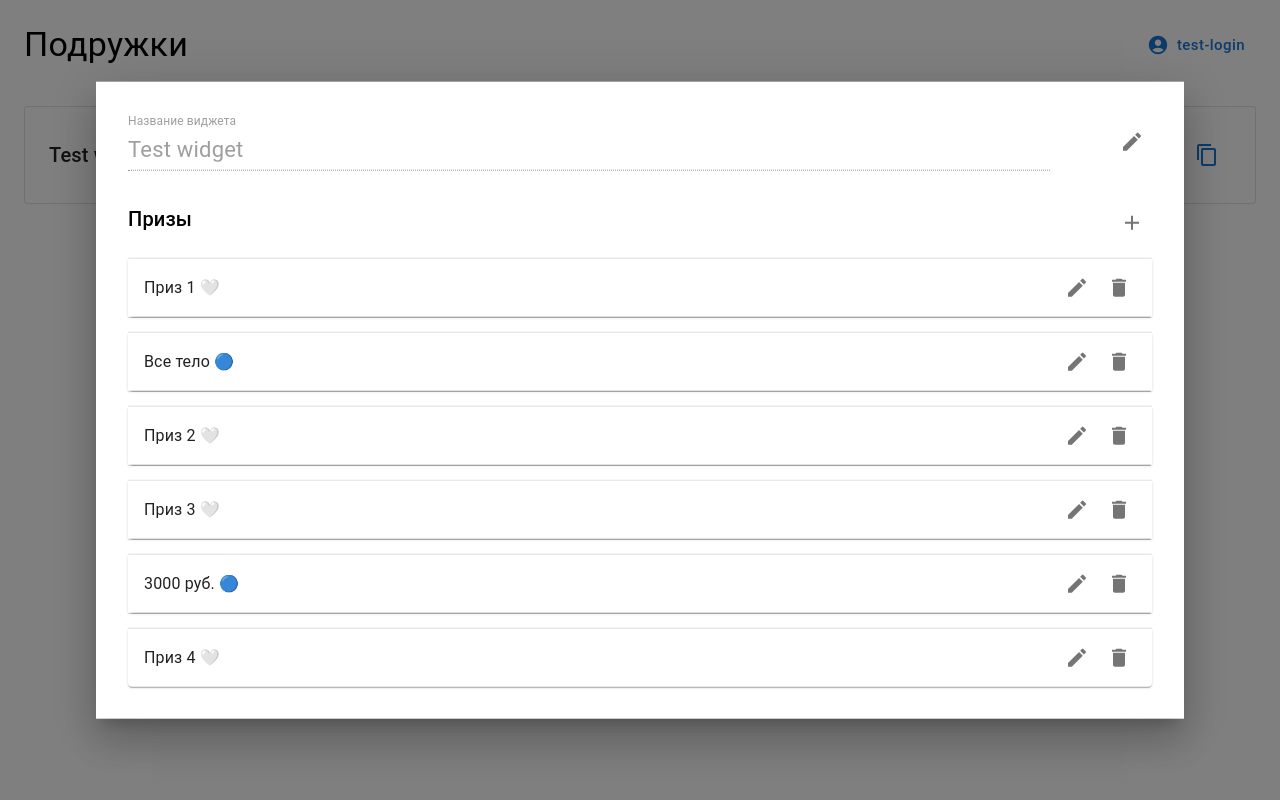
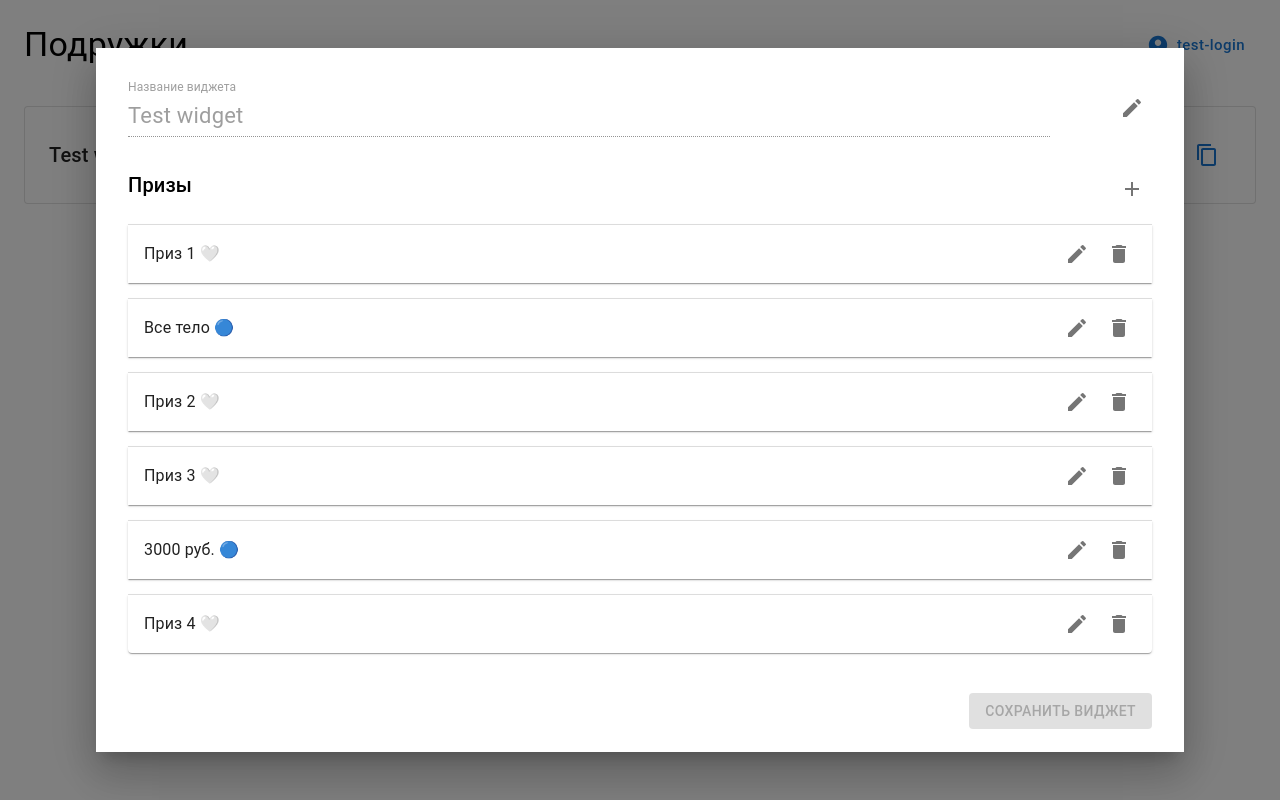
Before and after one commit to artcherenkov/furry-octo-succotash, a React (Create React App) app: page / in a window 1280 px wide. Both pictures are taken after a click on the button 1143 px from the left and 155 px from the top of the page. Built offline with nearby package versions, Linux system fonts and the light colour scheme.

Commit message:
Добавлена возможность создания виджета и редактирования его названия

```diff
--- a/src/components/App/App.tsx
+++ b/src/components/App/App.tsx
@@ -1,10 +1,19 @@
-import React from "react";
+import React, { useEffect } from "react";
 import { BrowserRouter, Route, Routes } from "react-router-dom";
 import Header from "../Header/Header";
 import Box from "@mui/material/Box";
 import MainPage from "../../pages/Main/Main";
+import { setWidgets } from "../../store/slices/app-state";
+import { WIDGET } from "../../mocks/data";
+import { useAppDispatch } from "../../store/hooks";
 
 function App() {
+  const dispatch = useAppDispatch();
+
+  useEffect(() => {
+    dispatch(setWidgets([WIDGET]));
+  }, []);
+
   return (
     <Box>
       <Header />
--- /dev/null
+++ b/src/components/WidgetForm/WidgetForm.tsx
@@ -0,0 +1,3 @@
+const WidgetForm = () => {};
+
+export default WidgetForm;
--- /dev/null
+++ b/src/components/WidgetForm/components/WidgetName.tsx
@@ -0,0 +1,50 @@
+import React from "react";
+import Box from "@mui/material/Box";
+import TextField from "@mui/material/TextField";
+import IconButton from "@mui/material/IconButton";
+import EditIcon from "@mui/icons-material/Edit";
+
+interface IWidgetNameProps {
+  value: string;
+  disabled: boolean;
+
+  onChange(evt: React.ChangeEvent): void;
+  onBlur(): void;
+  onEditClick(): void;
+}
+
+const styles = {
+  display: "flex",
+  alignItems: "center",
+  justifyContent: "space-between",
+};
+
+const WidgetName = ({
+  value,
+  onChange,
+  onBlur,
+  onEditClick,
+  disabled,
+}: IWidgetNameProps) => {
+  return (
+    <Box mb={4} sx={styles}>
+      <TextField
+        disabled={disabled}
+        sx={{ width: "90%" }}
+        value={value}
+        onChange={onChange}
+        onBlur={onBlur}
+        label="Название виджета"
+        variant="standard"
+        InputProps={{
+          style: { fontSize: 22 },
+        }}
+      />
+      <IconButton onClick={onEditClick}>
+        <EditIcon />
+      </IconButton>
+    </Box>
+  );
+};
+
+export default WidgetName;
--- a/src/components/WidgetPopup/WidgetPopup.tsx
+++ b/src/components/WidgetPopup/WidgetPopup.tsx
@@ -1,18 +1,23 @@
 import Modal from "@mui/material/Modal";
 import { useAppDispatch, useAppSelector } from "../../store/hooks";
 import {
+  createWidget,
+  editWidget,
+  selectEditingWidget,
   selectShowWidgetPopup,
   setActiveWidgetId,
+  setEditingWidget,
   toggleWidgetPopup,
 } from "../../store/slices/app-state";
 import Box from "@mui/material/Box";
-import TextField from "@mui/material/TextField";
 import Typography from "@mui/material/Typography";
 import PrizeRow from "./components/PrizeRow";
 import IconButton from "@mui/material/IconButton";
 import AddIcon from "@mui/icons-material/Add";
-import EditIcon from "@mui/icons-material/Edit";
 import { TWidget } from "../../types";
+import WidgetName from "../WidgetForm/components/WidgetName";
+import React, { useEffect, useState } from "react";
+import Button from "@mui/material/Button";
 
 const style = {
   position: "absolute" as "absolute",
@@ -26,6 +31,8 @@ const style = {
   bgcolor: "background.paper",
   boxShadow: 24,
   p: 4,
+  display: "flex",
+  flexDirection: "column",
 };
 
 interface IWidgetPopupProps {
@@ -55,39 +62,74 @@ const EMPTY_WIDGET = {
 const WidgetPopup = ({ widget }: IWidgetPopupProps) => {
   const dispatch = useAppDispatch();
   const open = useAppSelector(selectShowWidgetPopup);
+  const editingWidget = useAppSelector(selectEditingWidget);
 
-  const widgetToUse = widget || EMPTY_WIDGET;
+  const widgetToUse: TWidget | Omit<TWidget, "id"> = widget || EMPTY_WIDGET;
+
+  const [widgetName, setWidgetName] = useState(widgetToUse.name);
+  const [canEdit, setCanEdit] = useState(false);
+  const [hasWidgetChanged, setHasWidgetChanged] = useState(false);
+
+  useEffect(() => {
+    if (open) {
+      setWidgetName(widgetToUse.name);
+      setCanEdit(false);
+      setHasWidgetChanged(false);
+      dispatch(setEditingWidget(widgetToUse));
+    }
+  }, [open, widgetToUse]);
+
+  useEffect(() => {
+    setHasWidgetChanged(
+      JSON.stringify(editingWidget) !== JSON.stringify(widgetToUse)
+    );
+  }, [editingWidget, widgetToUse]);
+
+  const handleWidgetNameChange = (evt: React.ChangeEvent<HTMLInputElement>) => {
+    setWidgetName(evt.target.value);
+  };
 
   const handleClose = () => {
     dispatch(toggleWidgetPopup(false));
     dispatch(setActiveWidgetId(undefined));
+    dispatch(setEditingWidget(undefined));
+    setWidgetName("");
+    setCanEdit(false);
+  };
+
+  const onEditWidgetNameClick = () => {
+    setCanEdit(true);
+  };
+
+  const onNameInputBlur = () => {
+    if (!editingWidget) return;
+
+    dispatch(setEditingWidget({ ...editingWidget, name: widgetName }));
+  };
+
+  const onSaveWidgetClick = () => {
+    if (!editingWidget) return;
+
+    if (editingWidget.hasOwnProperty("id")) {
+      dispatch(editWidget(editingWidget as TWidget));
+    } else {
+      dispatch(createWidget({ ...editingWidget, id: "id" + Math.random() }));
+    }
+
+    dispatch(setEditingWidget(undefined));
+    dispatch(toggleWidgetPopup(false));
   };
 
   return (
     <Modal open={open} onClose={handleClose}>
       <Box sx={style}>
-        <Box
-          mb={4}
-          sx={{
-            display: "flex",
-            alignItems: "center",
-            justifyContent: "space-between",
-          }}
-        >
-          <TextField
-            disabled
-            sx={{ width: "90%" }}
-            defaultValue={widgetToUse.name}
-            label="Название виджета"
-            variant="standard"
-            InputProps={{
-              style: { fontSize: 22 },
-            }}
-          />
-          <IconButton>
-            <EditIcon />
-          </IconButton>
-        </Box>
+        <WidgetName
+          value={widgetName}
+          onChange={handleWidgetNameChange}
+          onEditClick={onEditWidgetNameClick}
+          onBlur={onNameInputBlur}
+          disabled={!canEdit}
+        />
 
         <Box mb={2} sx={{ display: "flex" }}>
           <Typography variant="h6">Призы</Typography>
@@ -99,6 +141,15 @@ const WidgetPopup = ({ widget }: IWidgetPopupProps) => {
         {widgetToUse.fields.map((f) => (
           <PrizeRow key={f.text} field={f} />
         ))}
+
+        <Button
+          disabled={!hasWidgetChanged}
+          variant="contained"
+          onClick={onSaveWidgetClick}
+          sx={{ mt: 3, alignSelf: "flex-end" }}
+        >
+          Сохранить виджет
+        </Button>
       </Box>
     </Modal>
   );
--- a/src/pages/Main/Main.tsx
+++ b/src/pages/Main/Main.tsx
@@ -2,23 +2,15 @@ import Box from "@mui/material/Box";
 import WidgetRow from "./components/WidgetRow/WidgetRow";
 import CreateWidgetButton from "./components/CreateWidgetButton/CreateWidgetButton";
 import WidgetPopup from "../../components/WidgetPopup/WidgetPopup";
-import { WIDGET } from "../../mocks/data";
-import { useEffect } from "react";
-import { useAppDispatch, useAppSelector } from "../../store/hooks";
+import { useAppSelector } from "../../store/hooks";
 import {
   selectActiveWidget,
   selectWidgets,
-  setWidgets,
 } from "../../store/slices/app-state";
 
 const MainPage = () => {
-  const dispatch = useAppDispatch();
   const widgets = useAppSelector(selectWidgets);
   const activeWidget = useAppSelector(selectActiveWidget);
-
-  useEffect(() => {
-    dispatch(setWidgets([WIDGET]));
-  }, []);
 
   return (
     <>
--- a/src/pages/Main/components/CreateWidgetButton/CreateWidgetButton.tsx
+++ b/src/pages/Main/components/CreateWidgetButton/CreateWidgetButton.tsx
@@ -2,6 +2,14 @@ import AddIcon from "@mui/icons-material/Add";
 import Fab from "@mui/material/Fab";
 import { useAppDispatch } from "../../../../store/hooks";
 import { toggleWidgetPopup } from "../../../../store/slices/app-state";
+import { createStyles } from "@mui/material";
+
+const styles = createStyles({
+  position: "sticky",
+  bottom: 50,
+  left: "50%",
+  transform: "translateX(-50%)",
+});
 
 const CreateWidgetButton = () => {
   const dispatch = useAppDispatch();
@@ -11,17 +19,7 @@ const CreateWidgetButton = () => {
   };
 
   return (
-    <Fab
-      color="primary"
-      variant="extended"
-      onClick={handleClick}
-      sx={{
-        position: "sticky",
-        bottom: 50,
-        left: "50%",
-        transform: "translateX(-50%)",
-      }}
-    >
+    <Fab sx={styles} color="primary" variant="extended" onClick={handleClick}>
       <AddIcon sx={{ mr: 1 }} />
       Создать
     </Fab>
--- a/src/pages/Main/components/WidgetRow/WidgetRow.tsx
+++ b/src/pages/Main/components/WidgetRow/WidgetRow.tsx
@@ -14,6 +14,13 @@ interface IWidgetRowProps {
   widget: TWidget;
 }
 
+const rootStyles = {
+  p: 3,
+  display: "flex",
+  alignItems: "center",
+  "&:not(:last-child)": { mb: 3 },
+};
+
 const WidgetRow = ({ widget }: IWidgetRowProps) => {
   const dispatch = useAppDispatch();
 
@@ -25,32 +32,17 @@ const WidgetRow = ({ widget }: IWidgetRowProps) => {
   };
 
   return (
-    <Paper
-      sx={{
-        p: 3,
-        display: "flex",
-        alignItems: "center",
-        "&:not(:last-child)": { mb: 3 },
-      }}
-      variant="outlined"
-      elevation={0}
-    >
+    <Paper sx={rootStyles} variant="outlined" elevation={0}>
       <Typography variant="h6">{name}</Typography>
       <IconButton
         size="large"
         sx={{ ml: "auto" }}
         color="primary"
-        aria-label="edit widget"
         onClick={handleEditClick}
       >
         <EditIcon />
       </IconButton>
-      <IconButton
-        size="large"
-        sx={{ ml: 2 }}
-        color="primary"
-        aria-label="add to shopping cart"
-      >
+      <IconButton size="large" sx={{ ml: 2 }} color="primary">
         <CopyIcon />
       </IconButton>
     </Paper>
--- a/src/store/slices/app-state.ts
+++ b/src/store/slices/app-state.ts
@@ -7,10 +7,12 @@ interface AppState {
   showWidgetPopup: boolean;
   widgets: TWidget[];
   activeWidgetId?: string;
+  editingWidget: TWidget | Omit<TWidget, "id"> | undefined;
 }
 
 const initialState: AppState = {
   widgets: [],
+  editingWidget: undefined,
   showWidgetPopup: false,
   activeWidgetId: undefined,
 };
@@ -28,16 +30,40 @@ export const appStateSlice = createSlice({
     setWidgets: (state, action: PayloadAction<TWidget[]>) => {
       state.widgets = action.payload;
     },
+    setEditingWidget: (
+      state,
+      action: PayloadAction<TWidget | Omit<TWidget, "id"> | undefined>
+    ) => {
+      state.editingWidget = action.payload;
+    },
+    editWidget: (state, action: PayloadAction<TWidget>) => {
+      const editingWidgetIdx = state.widgets.findIndex(
+        (w) => w.id === action.payload.id
+      );
+
+      state.widgets[editingWidgetIdx] = action.payload;
+    },
+    createWidget: (state, action: PayloadAction<TWidget>) => {
+      state.widgets = [...state.widgets, action.payload];
+    },
   },
 });
 
-export const { toggleWidgetPopup, setActiveWidgetId, setWidgets } =
-  appStateSlice.actions;
+export const {
+  toggleWidgetPopup,
+  setActiveWidgetId,
+  setWidgets,
+  setEditingWidget,
+  editWidget,
+  createWidget,
+} = appStateSlice.actions;
 
 export const selectShowWidgetPopup = (state: RootState) =>
   state.appState.showWidgetPopup;
 export const selectActiveWidget = (state: RootState): TWidget | undefined =>
   state.appState.widgets.find((w) => w.id === state.appState.activeWidgetId);
 export const selectWidgets = (state: RootState) => state.appState.widgets;
+export const selectEditingWidget = (state: RootState) =>
+  state.appState.editingWidget;
 
 export default appStateSlice.reducer;
```
